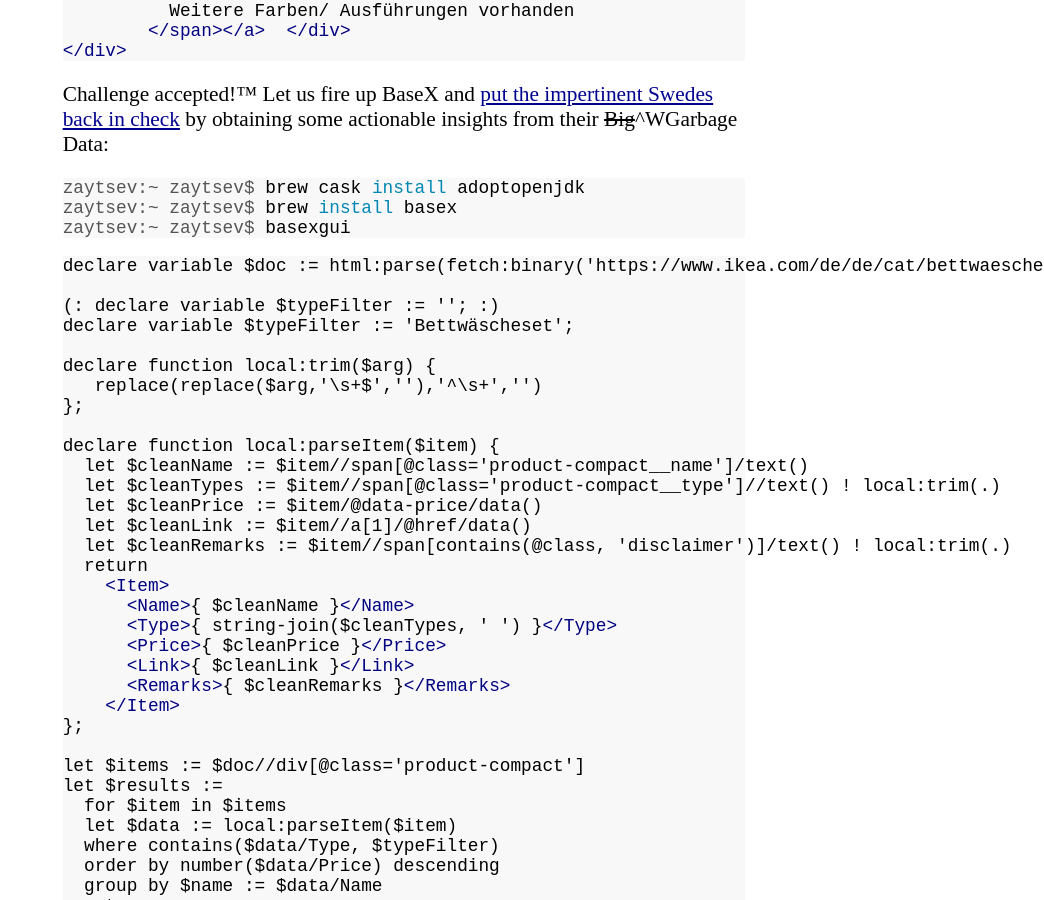
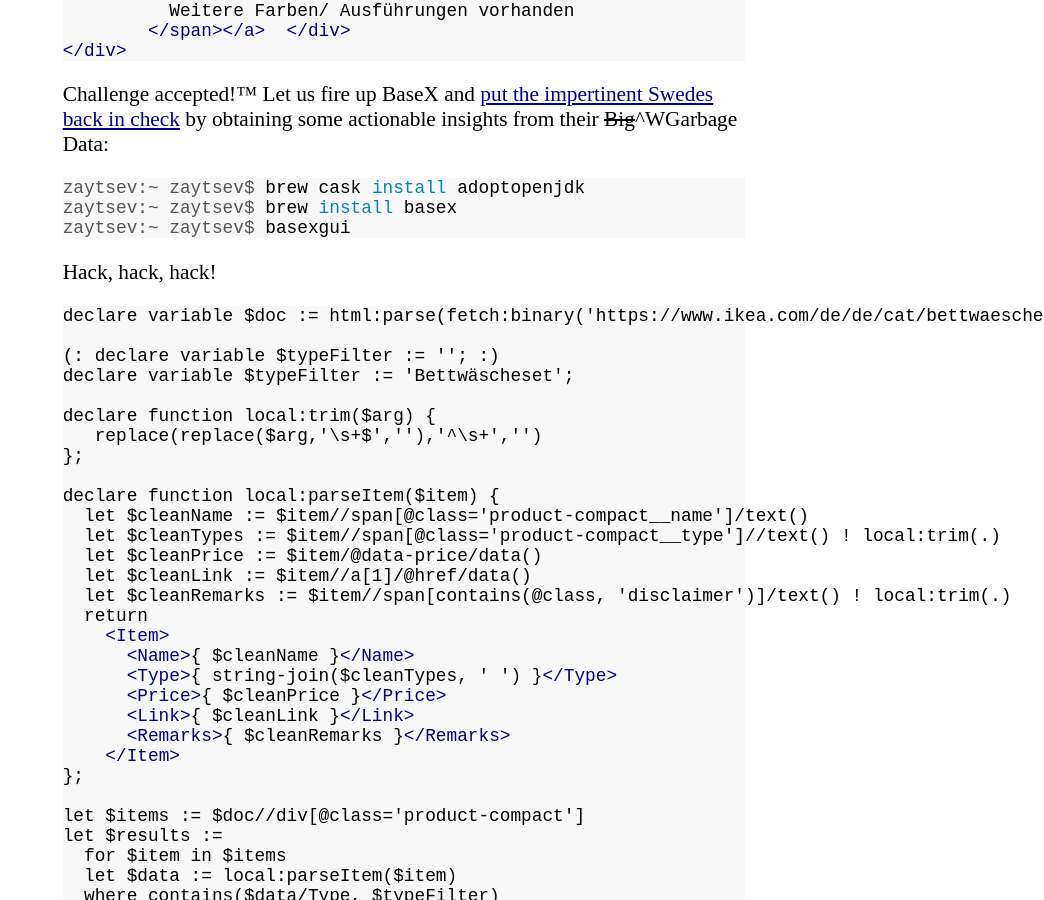
Before and after one commit to zyv/zyv.github.io, a Jekyll site: the page built from _posts/2019-07-28-xquery-saves-life-ikea.md, in a window 1280 px wide and 900 px high, scrolled down 1555 px. Shown: the whole window, without its empty margins (236-1280 px from the left). Built offline with Jekyll 4.4.1, drawn with Linux system fonts in a browser that asks for light colours.

````diff
--- a/_posts/2019-07-28-xquery-saves-life-ikea.md
+++ b/_posts/2019-07-28-xquery-saves-life-ikea.md
@@ -59,6 +59,8 @@ zaytsev:~ zaytsev$ brew cask install adoptopenjdk
 zaytsev:~ zaytsev$ brew install basex
 zaytsev:~ zaytsev$ basexgui
 ```
+
+Hack, hack, hack!
 
 ```xml
 declare variable $doc := html:parse(fetch:binary('https://www.ikea.com/de/de/cat/bettwaesche-10651/'));
````
